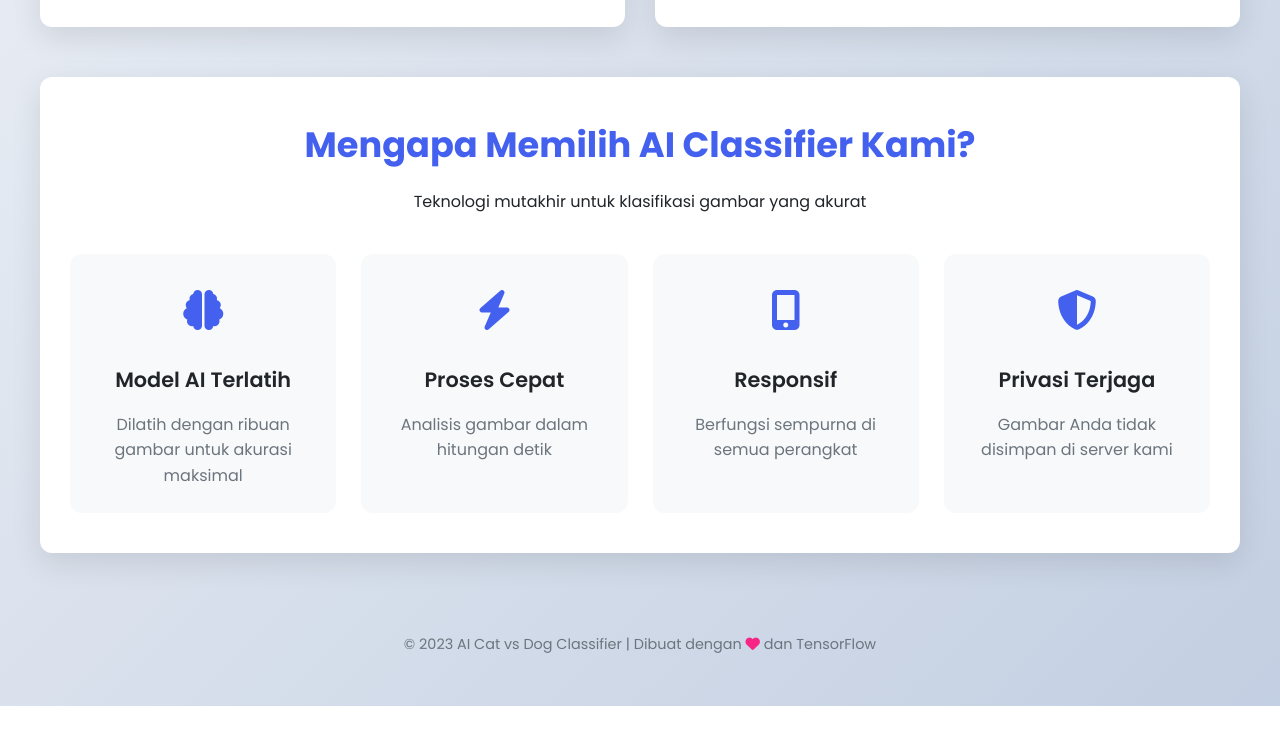
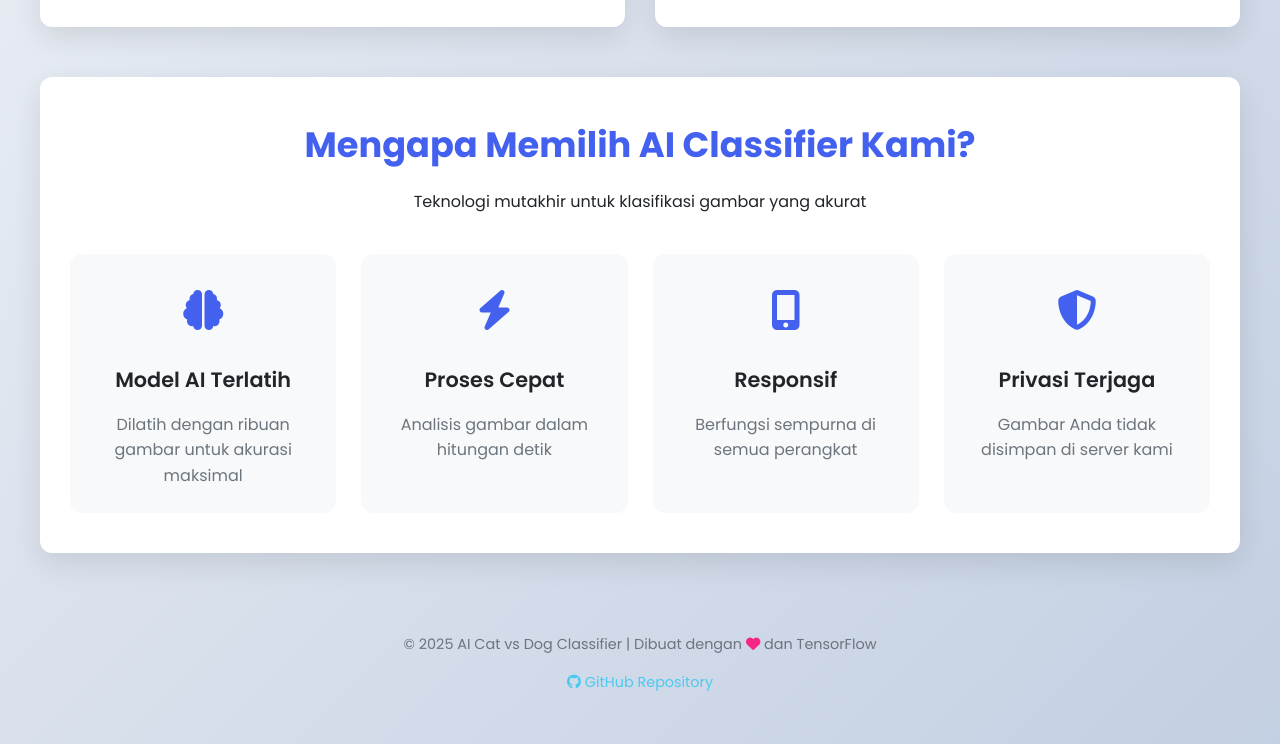
Before and after one commit to denatajp/cat-dog-classifier, a plain HTML site: page index.html in a window 1280 px wide. Shown: the part 841-1585 px from the top of the page. Before the commit the page ends 1547 px from the top, so only its background shows below. Drawn offline with Linux system fonts and the light colour scheme.

Commit message:
edit footer

```diff
--- a/index.html
+++ b/index.html
@@ -1,11 +1,13 @@
 <!DOCTYPE html>
 <html lang="id">
+
 <head>
     <meta charset="UTF-8">
     <meta name="viewport" content="width=device-width, initial-scale=1.0">
     <title>Cat vs Dog Classifier | AI-Powered Detection</title>
     <link rel="stylesheet" href="https://cdnjs.cloudflare.com/ajax/libs/font-awesome/6.4.0/css/all.min.css">
-    <link href="https://fonts.googleapis.com/css2?family=Poppins:wght@300;400;500;600;700&display=swap" rel="stylesheet">
+    <link href="https://fonts.googleapis.com/css2?family=Poppins:wght@300;400;500;600;700&display=swap"
+        rel="stylesheet">
     <style>
         :root {
             --primary: #4361ee;
@@ -394,6 +396,7 @@
                 opacity: 0;
                 transform: translateY(-20px);
             }
+
             to {
                 opacity: 1;
                 transform: translateY(0);
@@ -404,6 +407,7 @@
             from {
                 opacity: 0;
             }
+
             to {
                 opacity: 1;
             }
@@ -413,9 +417,11 @@
             0% {
                 transform: scale(1);
             }
+
             50% {
                 transform: scale(1.05);
             }
+
             100% {
                 transform: scale(1);
             }
@@ -457,7 +463,8 @@
                 font-size: 1.8rem;
             }
 
-            .upload-section, .result-section {
+            .upload-section,
+            .result-section {
                 padding: 20px;
             }
 
@@ -471,14 +478,17 @@
         }
     </style>
 </head>
+
 <body>
     <div class="container">
         <header>
             <div class="logo">
                 <i class="fas fa-paw"></i>
             </div>
-            <h1>AI Cat vs Dog Classifier <DEMO> </h1>
-            <p class="subtitle">Upload gambar kucing atau anjing, dan sistem AI kami akan mengenalinya dengan akurasi tinggi dalam hitungan detik</p>
+            <h1>AI Cat vs Dog Classifier <DEMO>
+            </h1>
+            <p class="subtitle">Upload gambar kucing atau anjing, dan sistem AI kami akan mengenalinya dengan akurasi
+                tinggi dalam hitungan detik</p>
         </header>
 
         <div class="app-container">
@@ -584,12 +594,19 @@
         </div>
 
         <footer>
-            <p>&copy; 2023 AI Cat vs Dog Classifier | Dibuat dengan <i class="fas fa-heart" style="color: #f72585;"></i> dan TensorFlow</p>
+            <p>&copy; 2025 AI Cat vs Dog Classifier | Dibuat dengan <i class="fas fa-heart" style="color: #f72585;"></i>
+                dan TensorFlow</p>
+            <p style="margin-top: 15px;">
+                <a href="https://github.com/denatajp/cat-dog-classifier" target="_blank"
+                    style="color: var(--success); text-decoration: none;">
+                    <i class="fab fa-github"></i> GitHub Repository
+                </a>
+            </p>
         </footer>
     </div>
 
     <script>
-        document.addEventListener('DOMContentLoaded', function() {
+        document.addEventListener('DOMContentLoaded', function () {
             const fileInput = document.getElementById('fileInput');
             const browseBtn = document.getElementById('browseBtn');
             const uploadArea = document.getElementById('uploadArea');
@@ -656,7 +673,7 @@
 
                 // Preview image
                 const reader = new FileReader();
-                reader.onload = function(e) {
+                reader.onload = function (e) {
                     uploadedImage.src = e.target.result;
                 }
                 reader.readAsDataURL(file);
@@ -714,4 +731,5 @@
         });
     </script>
 </body>
+
 </html>
```
